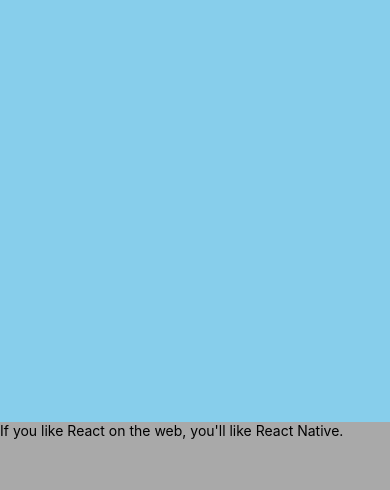
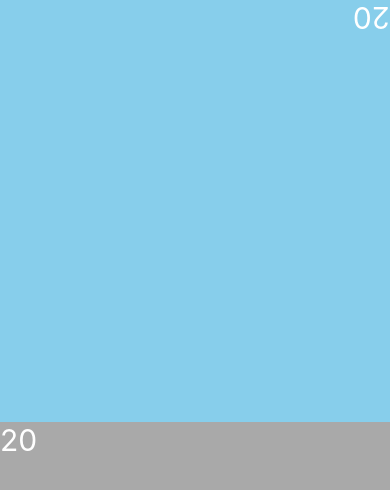
Before and after one commit to JorisJamers/MagicApp, a React Native app: screen / in a window 390 px wide. Shown: the top 490 px of the page. Built offline with nearby package versions, Linux system fonts and the light colour scheme.

Commit message:
static counter added

```diff
--- a/App.js
+++ b/App.js
@@ -4,11 +4,15 @@ import { StyleSheet, Text, Button, Alert, View } from 'react-native';
 export default class App extends React.Component {
   render() {
     return (
-      <View style={styles.container}>
-        <View style={{flex: 1, backgroundColor: 'skyblue'}} />
+      <View style={styles.background}>
+        <View style={{flex: 1, backgroundColor: 'skyblue'}} >
+          <Text style={styles.mainCounterTop}>
+            20
+          </Text>
+        </View>
         <View style={{flex: 1, backgroundColor: 'darkgrey'}} >
-          <Text style={styles.test}>
-            If you like React on the web, you'll like React Native.
+          <Text style={styles.mainCounterBottom}>
+            20
           </Text>
         </View>
       </View>
@@ -17,12 +21,20 @@ export default class App extends React.Component {
 }
 
 const styles = StyleSheet.create({
-  container: {
+  background: {
     flex: 1,
     flexDirection: 'column',
   },
-  test: {
-    justifyContent: 'center',
+  mainCounterBottom: {
+    color: 'white',
+    fontSize: 30,
     alignItems: 'center',
   },
+  mainCounterTop: {
+    color: 'white',
+    fontSize: 30,
+    alignItems: 'center',
+    transform: [{ rotate: '180deg'}]
+  },
+
 });
```
